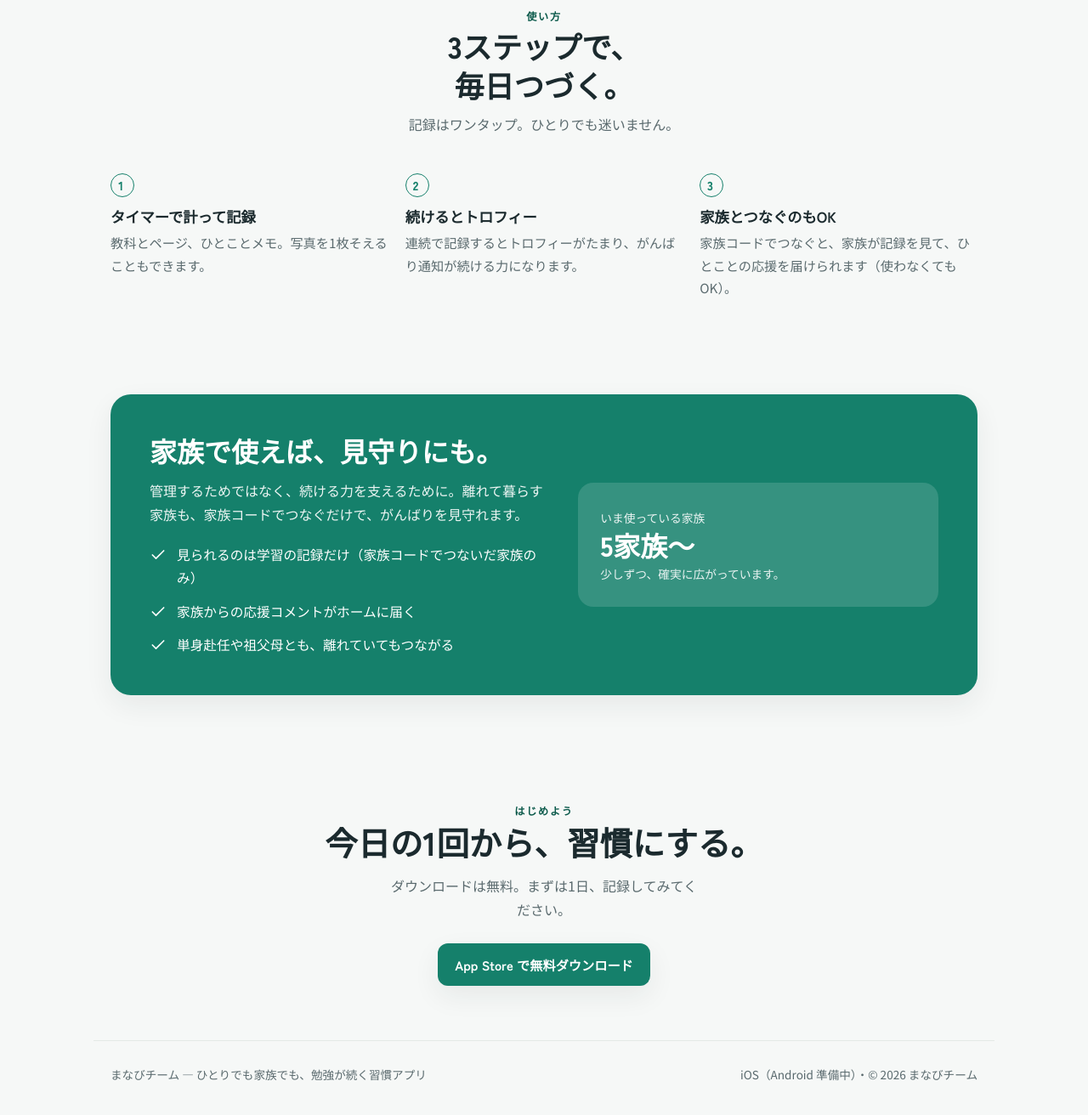
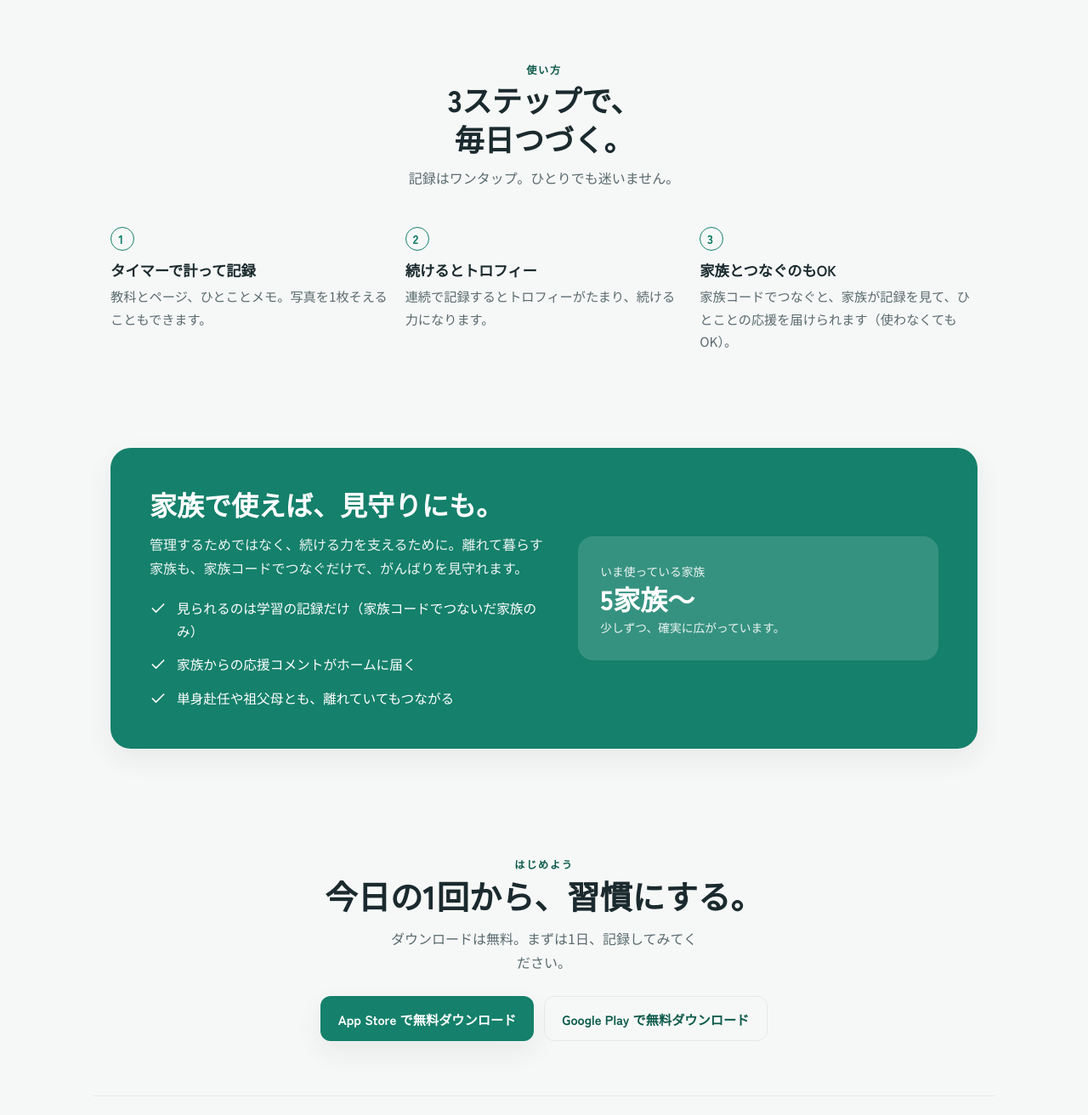
Before and after one commit to is-inn/manabi-lp, a plain HTML site: page index.html in a window 1280 px wide. Shown: the part 1485-2797 px from the top of the page at 85% size. Drawn offline with Linux system fonts and the light colour scheme.

Commit message:
manabi LP: Android is live on Google Play; add Play links, drop notification claim
Co-Authored-By: Claude Opus 5.5 <noreply@anthropic.com>

```diff
--- a/index.html
+++ b/index.html
@@ -4,7 +4,7 @@
 <meta charset="utf-8">
 <meta name="viewport" content="width=device-width,initial-scale=1,viewport-fit=cover">
 <title>まなびチーム｜ひとりでも家族でも、勉強が続く習慣アプリ</title>
-<meta name="description" content="勉強時間をタイマーで計って記録、連続日数が見えて毎日の勉強が習慣になる学習記録アプリ「まなびチーム」。中高生・受験生のひとり勉強にも、家族での見守りにも。無料・広告なし・アカウント登録なしでも使えます。iOS対応（Android準備中）。">
+<meta name="description" content="勉強時間をタイマーで計って記録、連続日数が見えて毎日の勉強が習慣になる学習記録アプリ「まなびチーム」。中高生・受験生のひとり勉強にも、家族での見守りにも。無料・広告なし・アカウント登録なしでも使えます。iPhone・Android 対応。">
 <meta name="theme-color" content="#15806b">
 <meta property="og:type" content="website">
 <meta property="og:title" content="まなびチーム｜ひとりでも家族でも、勉強が続く習慣アプリ">
@@ -153,7 +153,7 @@ footer{border-top:1px solid var(--line);padding-block:28px 40px;color:var(--mute
       <p class="lead">タイマーで計って、ワンタップで記録。連続日数が見えるから「今日もやろう」が続きます。中高生・受験生のひとり勉強にも、家族での見守りにも。</p>
       <div class="cta-row">
         <a class="btn" href="https://apps.apple.com/jp/app/id6825277216" target="_blank" rel="noopener">App Store で無料ダウンロード</a>
-        <a class="btn ghost" href="#how">使い方を見る</a>
+        <a class="btn ghost" href="https://play.google.com/store/apps/details?id=com.manabiteam.app" target="_blank" rel="noopener">Google Play で無料ダウンロード</a>
       </div>
       <p class="sub">無料・広告なし・アカウント登録なしでも使えます。</p>
     </div>
@@ -226,7 +226,7 @@ footer{border-top:1px solid var(--line);padding-block:28px 40px;color:var(--mute
   </div>
   <div class="steps">
     <div class="step"><div class="n"><span>1</span></div><h3>タイマーで計って記録</h3><p>教科とページ、ひとことメモ。写真を1枚そえることもできます。</p></div>
-    <div class="step"><div class="n"><span>2</span></div><h3>続けるとトロフィー</h3><p>連続で記録するとトロフィーがたまり、がんばり通知が続ける力になります。</p></div>
+    <div class="step"><div class="n"><span>2</span></div><h3>続けるとトロフィー</h3><p>連続で記録するとトロフィーがたまり、続ける力になります。</p></div>
     <div class="step"><div class="n"><span>3</span></div><h3>家族とつなぐのもOK</h3><p>家族コードでつなぐと、家族が記録を見て、ひとことの応援を届けられます（使わなくてもOK）。</p></div>
   </div>
 </section>
@@ -256,12 +256,13 @@ footer{border-top:1px solid var(--line);padding-block:28px 40px;color:var(--mute
   <p>ダウンロードは無料。まずは1日、記録してみてください。</p>
   <div class="cta-row">
     <a class="btn" href="https://apps.apple.com/jp/app/id6825277216" target="_blank" rel="noopener">App Store で無料ダウンロード</a>
+    <a class="btn ghost" href="https://play.google.com/store/apps/details?id=com.manabiteam.app" target="_blank" rel="noopener">Google Play で無料ダウンロード</a>
   </div>
 </section>
 
 <footer class="wrap">
   <span>まなびチーム — ひとりでも家族でも、勉強が続く習慣アプリ</span>
-  <span>iOS（Android 準備中）・© 2026 まなびチーム</span>
+  <span>iPhone・Android・© 2026 まなびチーム</span>
 </footer>
 
 </body>
```
